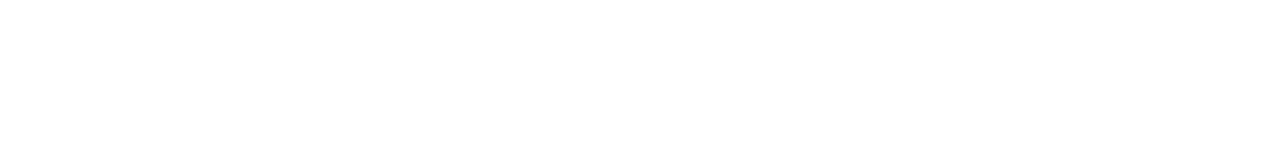
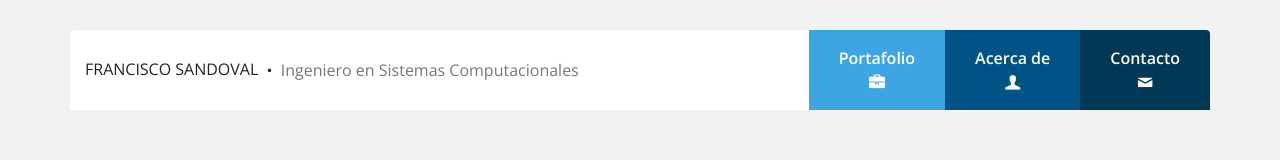
Before and after one commit to pacoraton/pacoraton.portafolio, a plain HTML site: page index.html in a window 1280 px wide. Drawn offline with nearby package versions, Linux system fonts and the light colour scheme.

Commit message:
Se agrego el encabezado revisando la visibilidad en diferentes dispositivos

```diff
--- a/css/estilos.css
+++ b/css/estilos.css
@@ -0,0 +1,113 @@
+body{
+   background-color: #f2f2f2;
+   font-family: 'Open Sans', sans-serif;
+
+}
+
+header{
+	margin-top: 30px;
+}
+
+header .nav{
+	min-height: 80px;
+	overflow: hidden;
+	background: #fff;
+}
+
+/*LOGO*/
+
+header .logo h2,header .logo span,header .logo p{
+
+	font-size: 16px;
+	display: inline-block;
+	margin: 0;
+}
+
+header .logo h2{
+	font-weight: 800px;
+	text-transform: uppercase;
+}
+
+
+header.logo .icono{
+	color: #bfbfbf
+}
+
+header .logo p {
+	color: #777777;
+}
+
+/*Menu*/
+
+header .menu{
+	padding: 0;
+}
+header .menu a{
+
+   display: block;
+   padding: 0 30px;
+   text-decoration: none;
+   color: #fff;
+}
+
+
+header .menu a div span{
+	font-weight: 600;
+}
+
+header .menu .c-1{
+	background: #3da5e2;
+}
+header .menu .c-2{
+	background: #005385;
+}
+header .menu .c-3{
+	background: #003855;
+}
+
+header .menu .c-1:hover{
+	background: #1ba0ef;
+}
+header .menu .c-2:hover{
+	background: #00426a;
+}
+header .menu .c-3:hover{
+	background: #002d44;
+}
+
+/* --- MEDIAQUERIES ---  */
+
+/* Dispositivo xl */
+@media screen and (max-width:1199px) {}
+
+
+
+/* Dispositivo lg */
+@media screen and (max-width:991px) {
+
+  .logo {
+  	 height: 76px;
+  }
+  .menu{
+  	min-height: 76px;
+  }
+  .menu a, .menu a div{
+  	width: 100%;
+  }
+}
+
+
+/* Dispositivo md */
+@media screen and (max-width:767px) {}
+
+/* Dispositivo sm */
+@media screen and (max-width:575px) {
+
+	header{
+		margin-top: 0;
+	}
+
+	header .logo h2,header .logo p{
+		font-size: 12px;
+	}
+}
--- a/index.html
+++ b/index.html
@@ -10,13 +10,47 @@
 	<title>Portafolio de Francisco Sandoval</title>
 </head>
 <body>
-	<div class="container">
-		<div class="row">
-			<div class="col">
+	  <header>
 
-			</div>
-		</div>
-	</div>
+		  <div class="container">
+              <div class="row nav rounded-top align-items-stretch justify-content-between">
+              	  <!--Logotipo-->
+              	 <div class="col-md-12 col-lg logo  d-flex align-items-center justify-content-center justify-content-lg-start">
+              	 	<h2>Francisco Sandoval</h2>
+              	 	<span class="icon icon-dot"></span>
+              	 	<p>Ingeniero en Sistemas Computacionales</p>
+              	 </div>
+
+	              <!--MENU-->
+	              <nav class="col-md-12 col-lg-auto menu d-flex align-items-stretch flex-wrap flex-sm-nowrap">
+	                 <a href="#" class="c-1 d-flex align-items-center" title="">
+		                  <div class="d-flex flex-column align-items-center text-center">
+		                  	 <span>Portafolio</span>
+		                 	 <i class="icono icon-briefcase"></i>
+		                  </div>
+	                 </a>
+
+	                 <a href="#" class="c-2 d-flex align-items-center" title="">
+		                  <div class="d-flex flex-column align-items-center text-center">
+		                  	 <span>Acerca de </span>
+		                 	 <i class="icono icon-user"></i>
+		                  </div>
+	                 </a>
+
+	                 <a href="#" class="c-3 d-flex align-items-center" title="">
+		                  <div class="d-flex flex-column align-items-center text-center">
+		                  	 <span>Contacto</span>
+		                 	 <i class="icono icon-mail"></i>
+		                  </div>
+	                 </a>
+	              </nav>
+
+			</div><!--Logotipo-->
+		 </div>
+
+	  </header><!-- /header -->
+
+
 
 	<script src="js/jquery-3.3.1.min.js"></script>
 	<script src="js/popper.min.js"></script>
```
